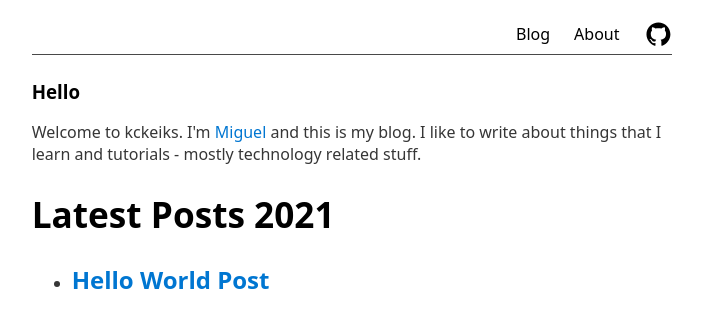
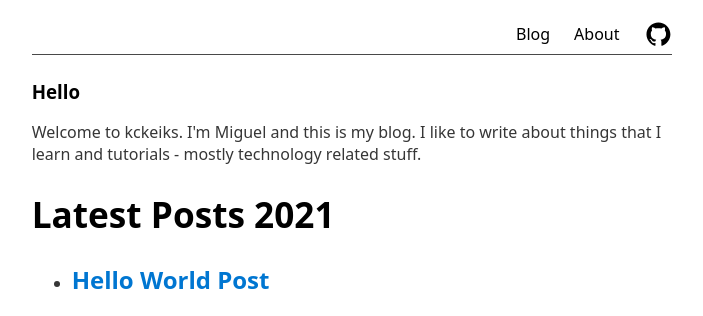
Before and after one commit to kckeiks/kckeiks-blog, a Jekyll site: the page built from index.html, in a window 1280 px wide. Shown: the top 316 px of the page, without its empty margins (288-991 px from the left). Built offline with Jekyll 4.4.1, drawn with Linux system fonts in a browser that asks for light colours; part of the change alters nothing that is shown.

```diff
--- a/index.html
+++ b/index.html
@@ -5,7 +5,7 @@ title: KcRose Blog
 <section>
   <h3>Hello</h3>
   <p>
-    Welcome to kckeiks. I'm <a href="/about.html">Miguel</a> and this is my blog.
+    Welcome to kckeiks. I'm Miguel and this is my blog.
     I like to write about things that I learn and tutorials - mostly technology related stuff.
   </p>
 </section>
```
